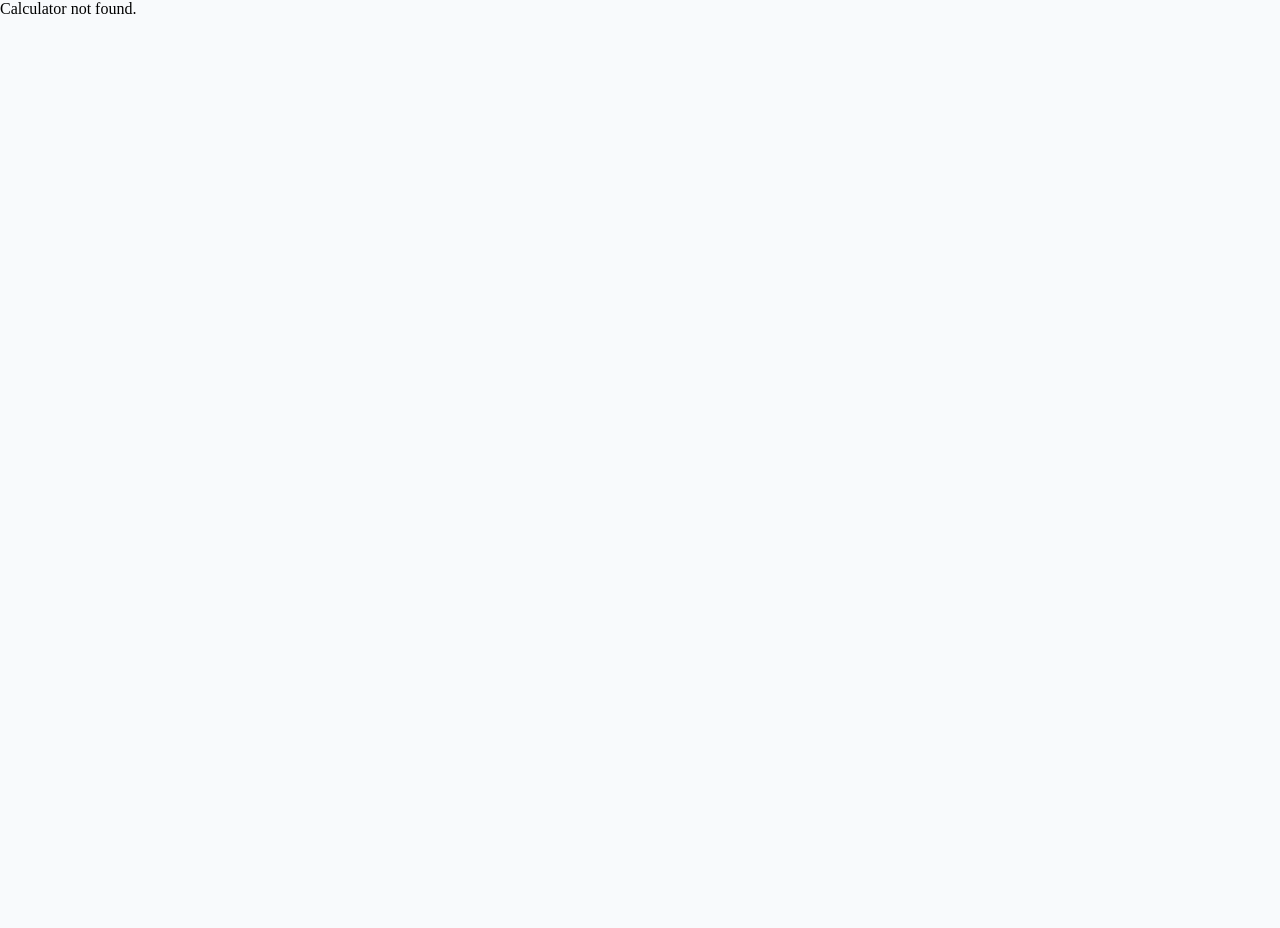
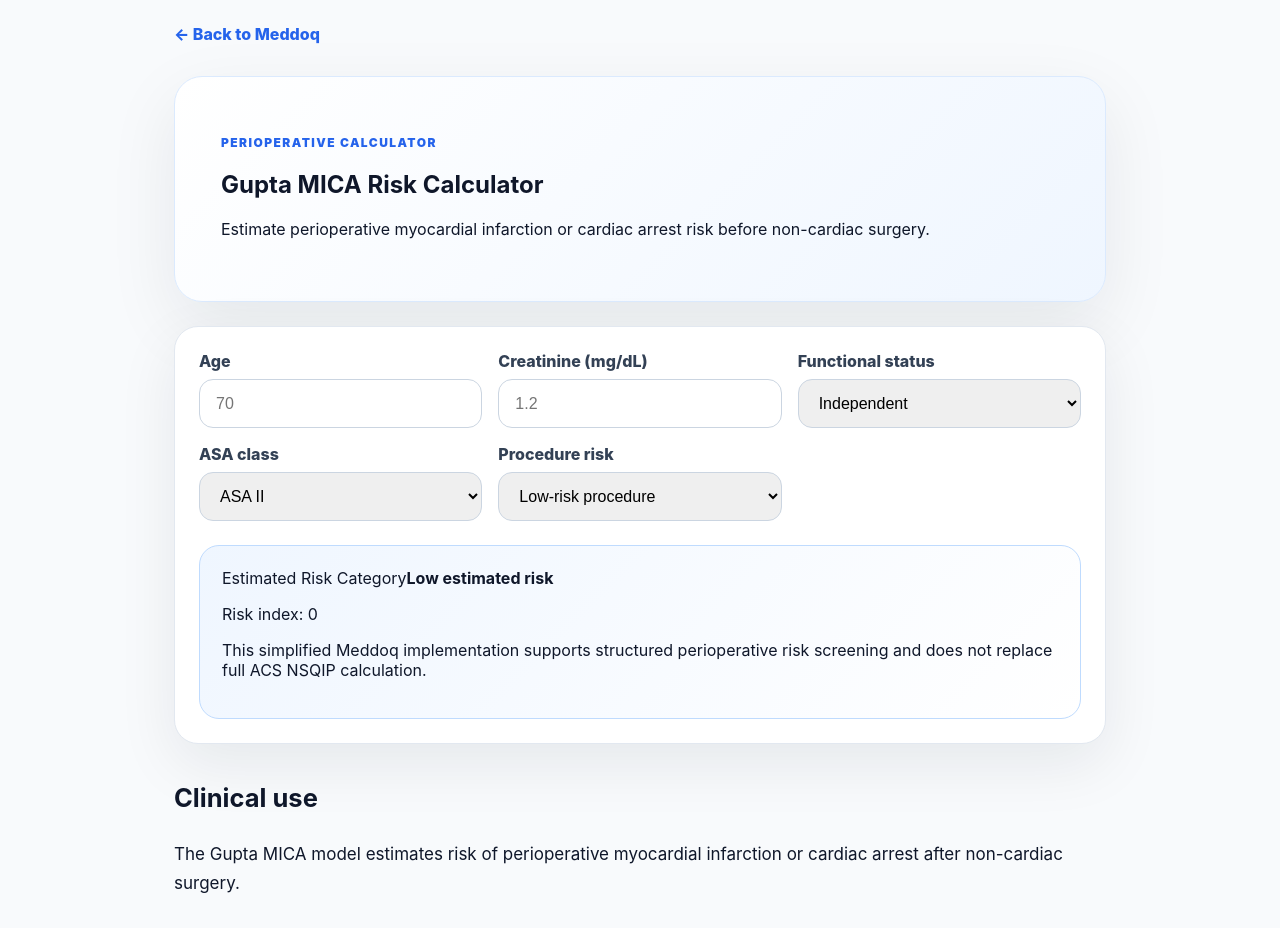
Before and after one commit to brsbyrm/meddoq, a Next.js app: page /calculators/gupta-mica in a window 1280 px wide. Before the commit this address had no page. Shown: the top 928 px of the page. Before the commit the page ends 800 px from the top, so only its background shows below. Built offline with nearby package versions, Linux system fonts and the light colour scheme.

Commit message:
Add Gupta MICA risk calculator

```diff
--- /dev/null
+++ b/app/calculators/gupta-mica/page.js
@@ -0,0 +1,128 @@
+"use client";
+
+import { useMemo, useState } from "react";
+
+const functionalOptions = [
+  { value: 0, label: "Independent" },
+  { value: 1, label: "Partially dependent" },
+  { value: 2, label: "Totally dependent" },
+];
+
+const asaOptions = [
+  { value: 1, label: "ASA I" },
+  { value: 2, label: "ASA II" },
+  { value: 3, label: "ASA III" },
+  { value: 4, label: "ASA IV" },
+  { value: 5, label: "ASA V" },
+];
+
+const procedureOptions = [
+  { value: 0, label: "Low-risk procedure" },
+  { value: 1, label: "Intermediate-risk procedure" },
+  { value: 2, label: "High-risk procedure" },
+  { value: 3, label: "Vascular procedure" },
+];
+
+export default function Page() {
+  const [age, setAge] = useState("");
+  const [creatinine, setCreatinine] = useState("");
+  const [functional, setFunctional] = useState("0");
+  const [asa, setAsa] = useState("2");
+  const [procedure, setProcedure] = useState("0");
+
+  const score = useMemo(() => {
+    const ageValue = Number(age || 0);
+    const creatValue = Number(creatinine || 0);
+
+    let value = 0;
+    if (ageValue >= 65) value += 1;
+    if (ageValue >= 75) value += 1;
+    if (creatValue > 1.5) value += 1;
+    value += Number(functional);
+    value += Math.max(0, Number(asa) - 2);
+    value += Number(procedure);
+
+    return value;
+  }, [age, creatinine, functional, asa, procedure]);
+
+  const risk = score <= 1 ? "Low estimated risk" : score <= 3 ? "Intermediate estimated risk" : "High estimated risk";
+
+  return (
+    <main style={styles.main}>
+      <a href="/" style={styles.back}>← Back to Meddoq</a>
+
+      <section style={styles.hero}>
+        <p style={styles.kicker}>Perioperative Calculator</p>
+        <h1>Gupta MICA Risk Calculator</h1>
+        <p>Estimate perioperative myocardial infarction or cardiac arrest risk before non-cardiac surgery.</p>
+      </section>
+
+      <section style={styles.card}>
+        <div style={styles.grid}>
+          <label style={styles.label}>Age
+            <input style={styles.input} value={age} onChange={(e) => setAge(e.target.value)} inputMode="decimal" placeholder="70" />
+          </label>
+
+          <label style={styles.label}>Creatinine (mg/dL)
+            <input style={styles.input} value={creatinine} onChange={(e) => setCreatinine(e.target.value)} inputMode="decimal" placeholder="1.2" />
+          </label>
+
+          <label style={styles.label}>Functional status
+            <select style={styles.input} value={functional} onChange={(e) => setFunctional(e.target.value)}>
+              {functionalOptions.map((o) => <option key={o.value} value={o.value}>{o.label}</option>)}
+            </select>
+          </label>
+
+          <label style={styles.label}>ASA class
+            <select style={styles.input} value={asa} onChange={(e) => setAsa(e.target.value)}>
+              {asaOptions.map((o) => <option key={o.value} value={o.value}>{o.label}</option>)}
+            </select>
+          </label>
+
+          <label style={styles.label}>Procedure risk
+            <select style={styles.input} value={procedure} onChange={(e) => setProcedure(e.target.value)}>
+              {procedureOptions.map((o) => <option key={o.value} value={o.value}>{o.label}</option>)}
+            </select>
+          </label>
+        </div>
+
+        <div style={styles.result}>
+          <span>Estimated Risk Category</span>
+          <strong>{risk}</strong>
+          <p>Risk index: {score}</p>
+          <p>This simplified Meddoq implementation supports structured perioperative risk screening and does not replace full ACS NSQIP calculation.</p>
+        </div>
+      </section>
+
+      <section style={styles.content}>
+        <h2>Clinical use</h2>
+        <p>
+          The Gupta MICA model estimates risk of perioperative myocardial infarction or cardiac arrest
+          after non-cardiac surgery.
+        </p>
+
+        <h2>Important limitation</h2>
+        <p>
+          This page provides a simplified structured risk tool. Formal ACS NSQIP MICA risk estimation
+          requires the validated model variables and exact procedure coding.
+        </p>
+
+        <h2>References</h2>
+        <p>Gupta PK et al. Circulation. 2011.</p>
+      </section>
+    </main>
+  );
+}
+
+const styles = {
+  main: { maxWidth: 980, margin: "0 auto", padding: 24, fontFamily: "Inter, system-ui, sans-serif", color: "#0f172a" },
+  back: { color: "#2563eb", fontWeight: 800, textDecoration: "none" },
+  hero: { marginTop: 32, background: "linear-gradient(135deg,#ffffff,#eff6ff)", border: "1px solid #dbeafe", borderRadius: 28, padding: "clamp(26px,5vw,46px)", boxShadow: "0 24px 70px rgba(15,23,42,0.08)" },
+  kicker: { color: "#2563eb", fontWeight: 900, textTransform: "uppercase", letterSpacing: "0.12em", fontSize: 12 },
+  card: { marginTop: 24, background: "#ffffff", border: "1px solid #e2e8f0", borderRadius: 24, padding: 24, boxShadow: "0 20px 60px rgba(15,23,42,0.08)" },
+  grid: { display: "grid", gridTemplateColumns: "repeat(auto-fit, minmax(min(100%, 220px), 1fr))", gap: 16 },
+  label: { display: "grid", gap: 8, fontWeight: 800, color: "#334155" },
+  input: { padding: "14px 16px", borderRadius: 14, border: "1px solid #cbd5e1", fontSize: 16 },
+  result: { marginTop: 24, background: "linear-gradient(135deg,#eff6ff,#ffffff)", border: "1px solid #bfdbfe", borderRadius: 20, padding: 22 },
+  content: { marginTop: 32, lineHeight: 1.7, fontSize: 17 },
+};
```
Also changed, not shown: app/data/calculators.js (+8 -0 lines).
